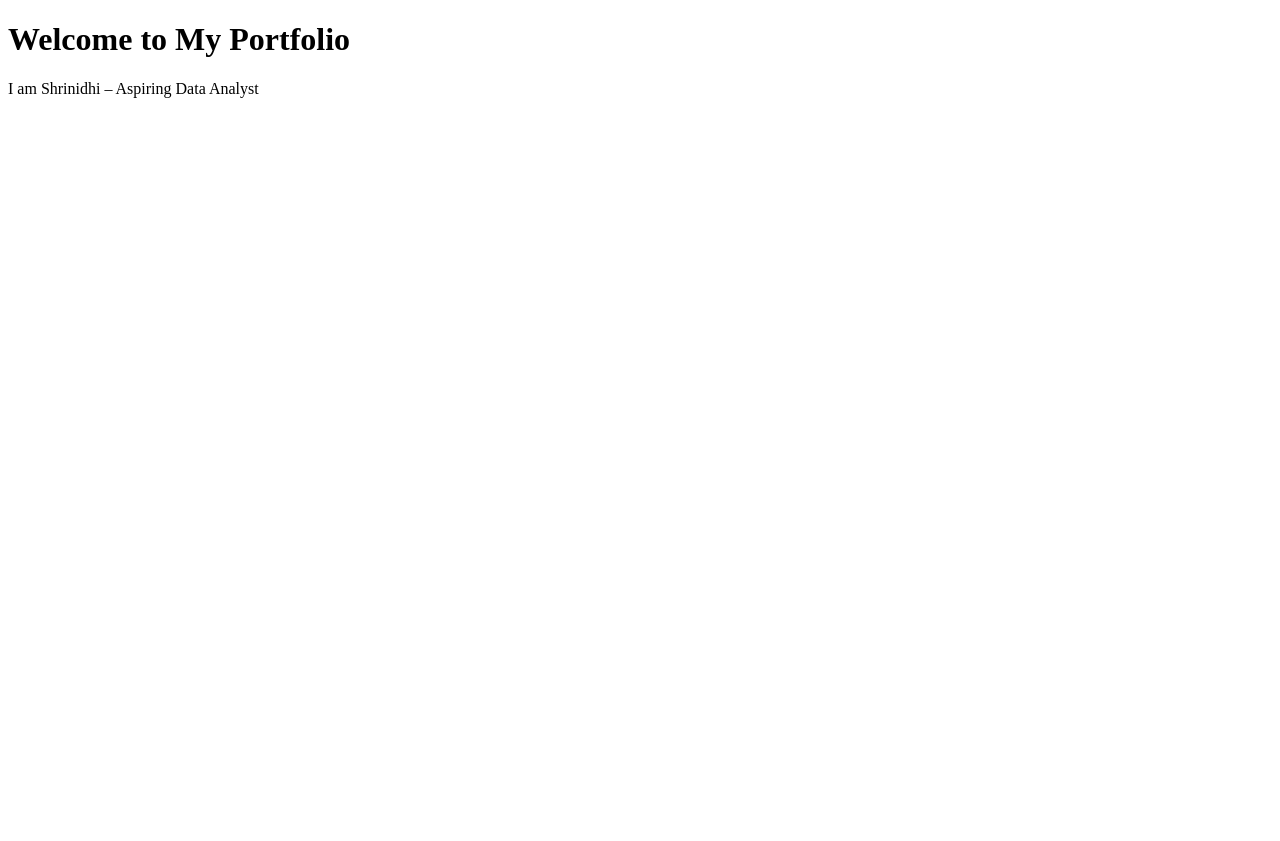
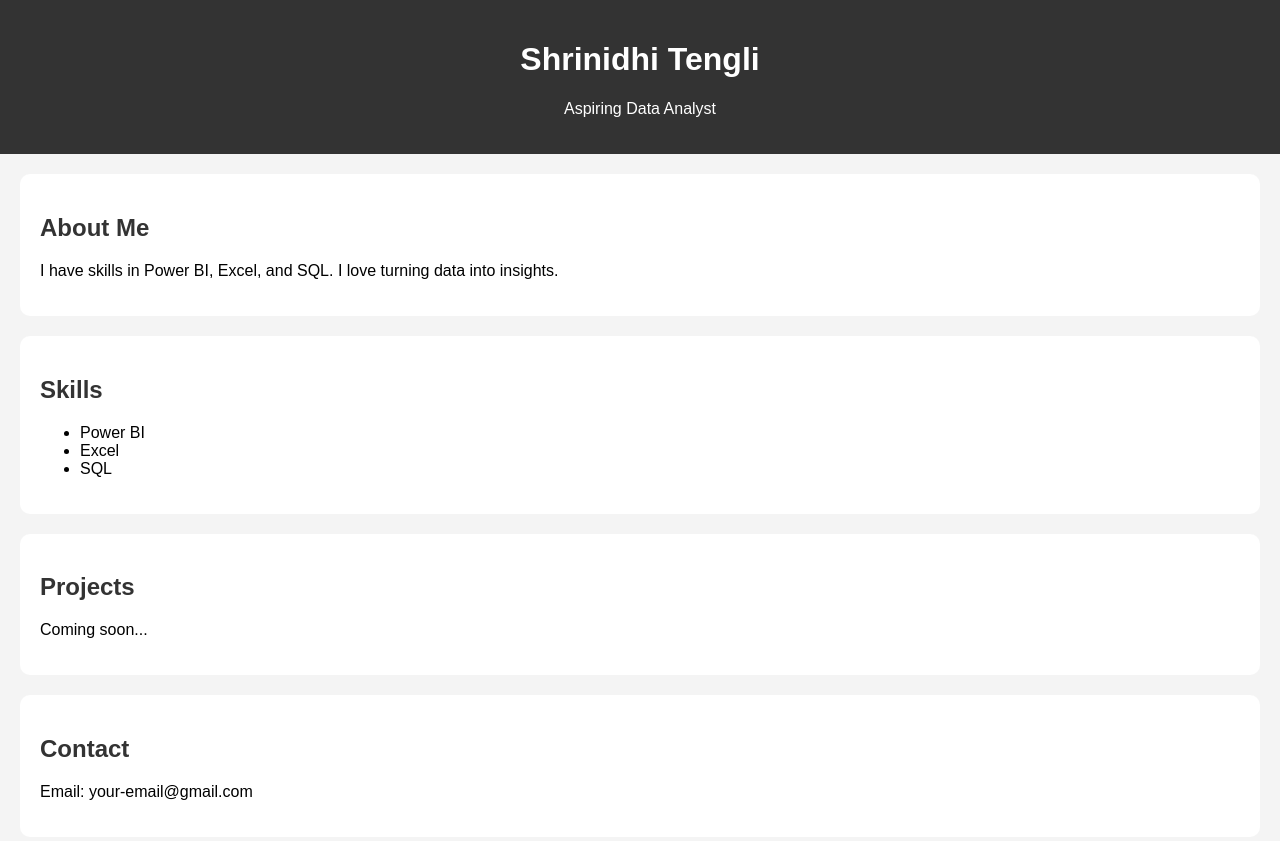
Before and after one commit to Shrinidhi145/shrinidhi-portfolio, a plain HTML site: page index.html in a window 1280 px wide. Before the commit the page ends 800 px from the top, so only its background shows below. Drawn offline with Linux system fonts and the light colour scheme.

Commit message:
Revamp portfolio layout and content

```diff
--- a/index.html
+++ b/index.html
@@ -2,9 +2,59 @@
 <html>
 <head>
     <title>Shrinidhi Portfolio</title>
+    <style>
+        body {
+            font-family: Arial;
+            margin: 0;
+            background-color: #f4f4f4;
+        }
+        header {
+            background-color: #333;
+            color: white;
+            text-align: center;
+            padding: 20px;
+        }
+        section {
+            padding: 20px;
+            margin: 20px;
+            background: white;
+            border-radius: 10px;
+        }
+        h2 {
+            color: #333;
+        }
+    </style>
 </head>
 <body>
-    <h1>Welcome to My Portfolio</h1>
-    <p>I am Shrinidhi – Aspiring Data Analyst</p>
+
+<header>
+    <h1>Shrinidhi Tengli</h1>
+    <p>Aspiring Data Analyst</p>
+</header>
+
+<section>
+    <h2>About Me</h2>
+    <p>I have skills in Power BI, Excel, and SQL. I love turning data into insights.</p>
+</section>
+
+<section>
+    <h2>Skills</h2>
+    <ul>
+        <li>Power BI</li>
+        <li>Excel</li>
+        <li>SQL</li>
+    </ul>
+</section>
+
+<section>
+    <h2>Projects</h2>
+    <p>Coming soon...</p>
+</section>
+
+<section>
+    <h2>Contact</h2>
+    <p>Email: your-email@gmail.com</p>
+</section>
+
 </body>
 </html>
```
